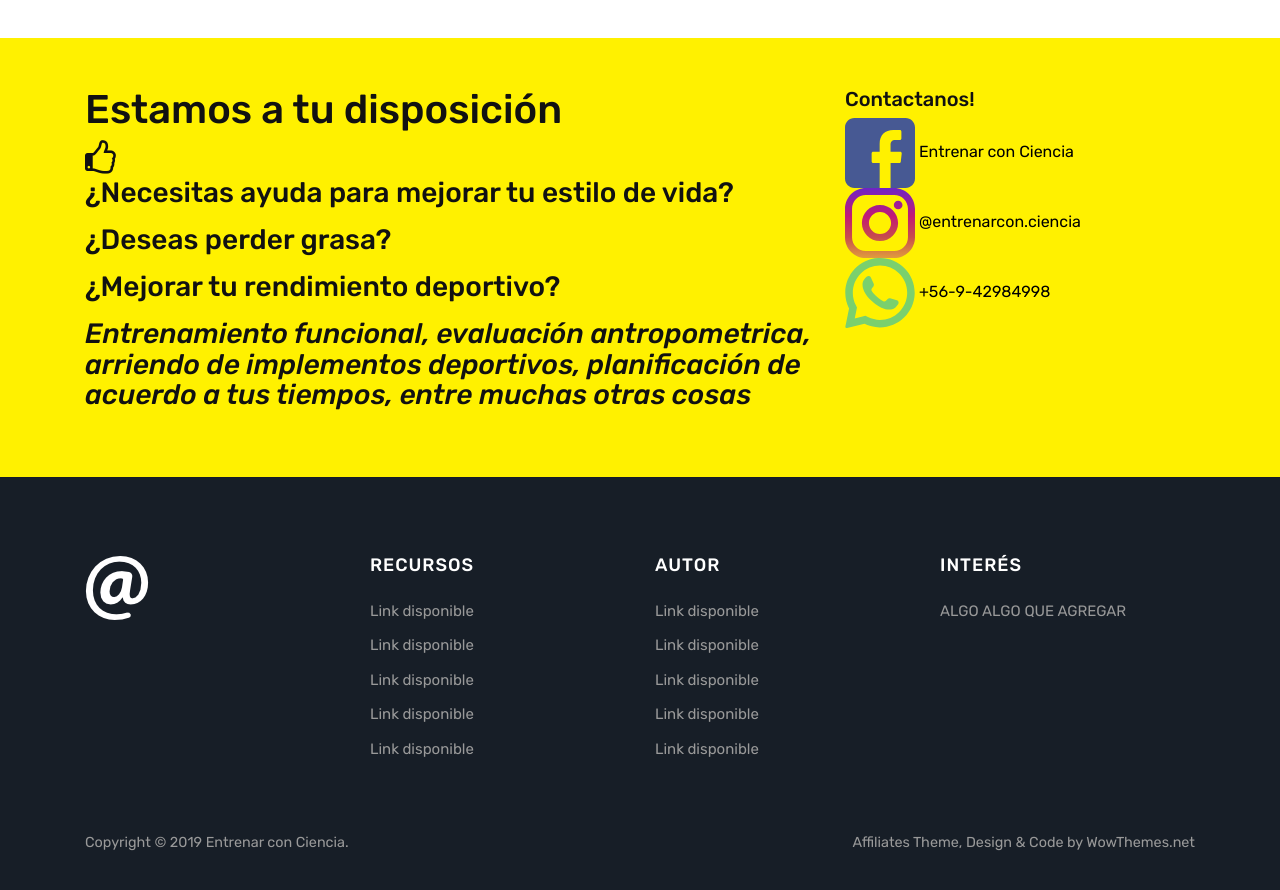
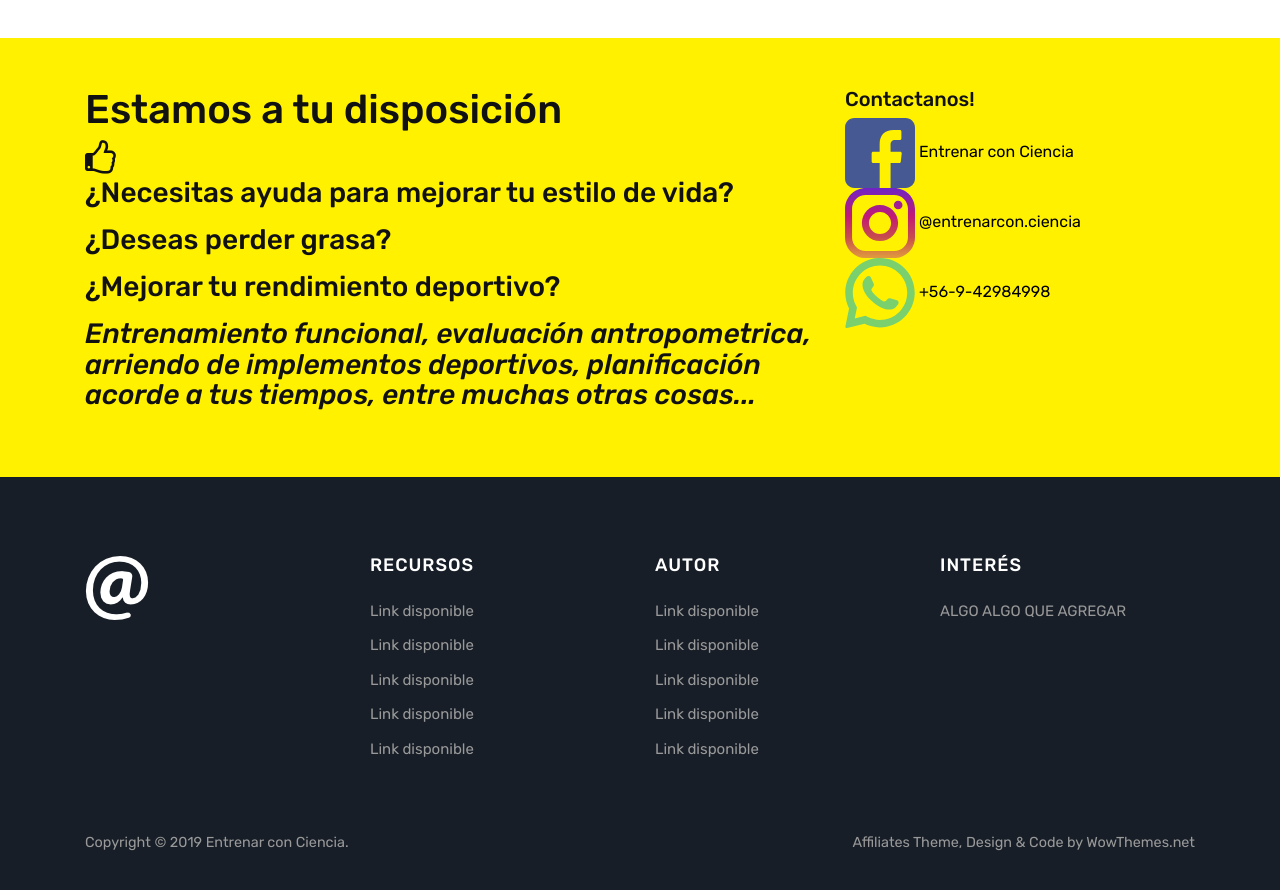
Before and after one commit to msanhueza/alex, a Jekyll site: the page built from index.html, in a window 1280 px wide and 900 px high, scrolled down 2637 px. Shown: the top 890 px of the window. Built offline with Jekyll 4.4.1, drawn with Linux system fonts in a browser that asks for light colours; the list of posts is cut into pages by our own code.

Commit message:
Update default.html

```diff
--- a/_layouts/default.html
+++ b/_layouts/default.html
@@ -124,7 +124,7 @@
                     <h3>¿Necesitas ayuda para mejorar tu estilo de vida?</h3>
                     <h3>¿Deseas perder grasa?</h3>
                     <h3>¿Mejorar tu rendimiento deportivo?</h3>
-                    <h3><i>Entrenamiento funcional, evaluación antropometrica, arriendo de implementos deportivos, planificación de acuerdo a tus tiempos, entre muchas otras cosas</i></h3>
+                    <h3><i>Entrenamiento funcional, evaluación antropometrica, arriendo de implementos deportivos, planificación acorde a tus tiempos, entre muchas otras cosas...</i></h3>
                 </div>
                 <div class="col-md-4 text-left footersocial">
                     <h5>Contactanos!</h5>
```
